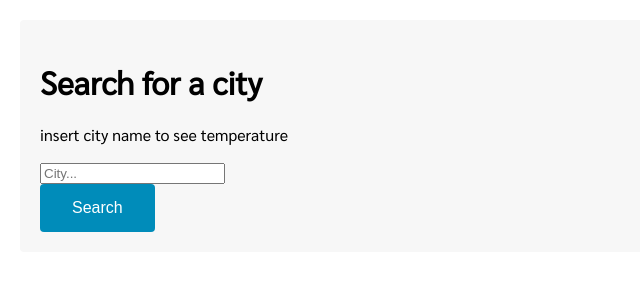
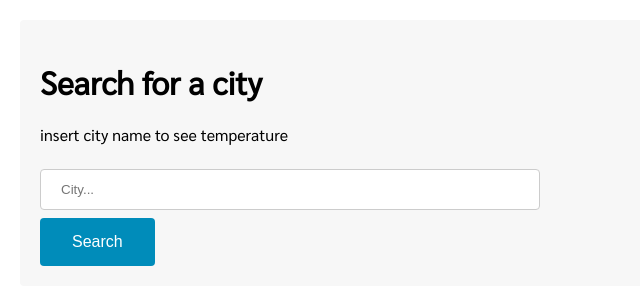
Before and after one commit to saminaumanen/weather_app, a React (Create React App) app: page / in a window 1280 px wide. Shown: the top 304 px of the page, without its empty margins (0-640 px from the left). Built offline with nearby package versions, Linux system fonts and the light colour scheme.

Commit message:
localstorage added

```diff
--- a/package.json
+++ b/package.json
@@ -5,7 +5,9 @@
   "dependencies": {
     "react": "^16.7.0",
     "react-dom": "^16.7.0",
-    "react-scripts": "2.1.3"
+    "react-redux": "^6.0.0",
+    "react-scripts": "2.1.3",
+    "redux": "^4.0.1"
   },
   "scripts": {
     "start": "react-scripts start",
--- a/src/App.css
+++ b/src/App.css
@@ -4,7 +4,7 @@ body, h1, p {
   font-family: 'Sarabun', sans-serif;
 }
 
-#search{
+#searchButton{
   background-color: #008CBA;
   border: none;
   border-radius: 4px;
@@ -16,7 +16,16 @@ body, h1, p {
   font-size: 16px;
 }
 
-
+#city[type=text], select {
+  width: 100%;
+  max-width: 500px;
+  padding: 12px 20px;
+  margin: 8px 0;
+  display: inline-block;
+  border: 1px solid #ccc;
+  border-radius: 4px;
+  box-sizing: border-box;
+}
 
 #weather_container{
   margin: 20px;
--- a/src/App.js
+++ b/src/App.js
@@ -12,6 +12,7 @@ class App extends Component {
     temperature: "",
     description: ""
   }
+
 
   getWeather = async (e) => {
 
@@ -30,10 +31,27 @@ class App extends Component {
     }
   }
 
+componentWillMount(){
+  localStorage.getItem('city') && this.setState({
+    city:JSON.parse(localStorage.getItem('city')),
+    temperature:JSON.parse(localStorage.getItem('temperature')),
+    description:JSON.parse(localStorage.getItem('description')),
+    isLoading: false
+  })
+}
+
+
+componentWillUpdate(nextProps, nextState){
+  localStorage.setItem('city',JSON.stringify(nextState.city));
+  localStorage.setItem('temperature',JSON.stringify(nextState.temperature));
+  localStorage.setItem('description',JSON.stringify(nextState.description));
+}
+
+
   render() {
 
     return (
-      <div class="container" id="weather_container">
+      <div id="weather_container">
           <h1>Search for a city</h1>
             <p>insert city name to see temperature</p>
           <WeatherTable loadWeather={this.getWeather} />
@@ -45,4 +63,5 @@ class App extends Component {
     )
   }
 }
+
 export default App;
--- a/src/Weather.js
+++ b/src/Weather.js
@@ -1,11 +1,13 @@
 import React, { Component } from 'react';
 
+
 class Weather extends Component {
+
   render(){
 
     return(
 
-        <div>
+        <div id="city_container">
             {
                this.props.city && <p>Location:
                     <span className="value">  {this.props.city}</span>
@@ -23,6 +25,7 @@ class Weather extends Component {
                     <span className="value">  {this.props.description}</span>
                 </p>
             }
+
         </div>
     )
 }
--- a/src/WeatherTable.js
+++ b/src/WeatherTable.js
@@ -5,8 +5,8 @@ class WeatherTable extends Component {
 
     return(
             <form onSubmit = {this.props.loadWeather}>
-                <input type="text" name="city" placeholder="City..."/><br></br>
-                <button id="search">Search</button>
+                <input type="text" id="city" placeholder="City..."/><br></br>
+                <button id="searchButton">Search</button>
             </form>
     )
 }
```
Also changed, not shown: 1 other file (tests, documents, lock files or other folders).
